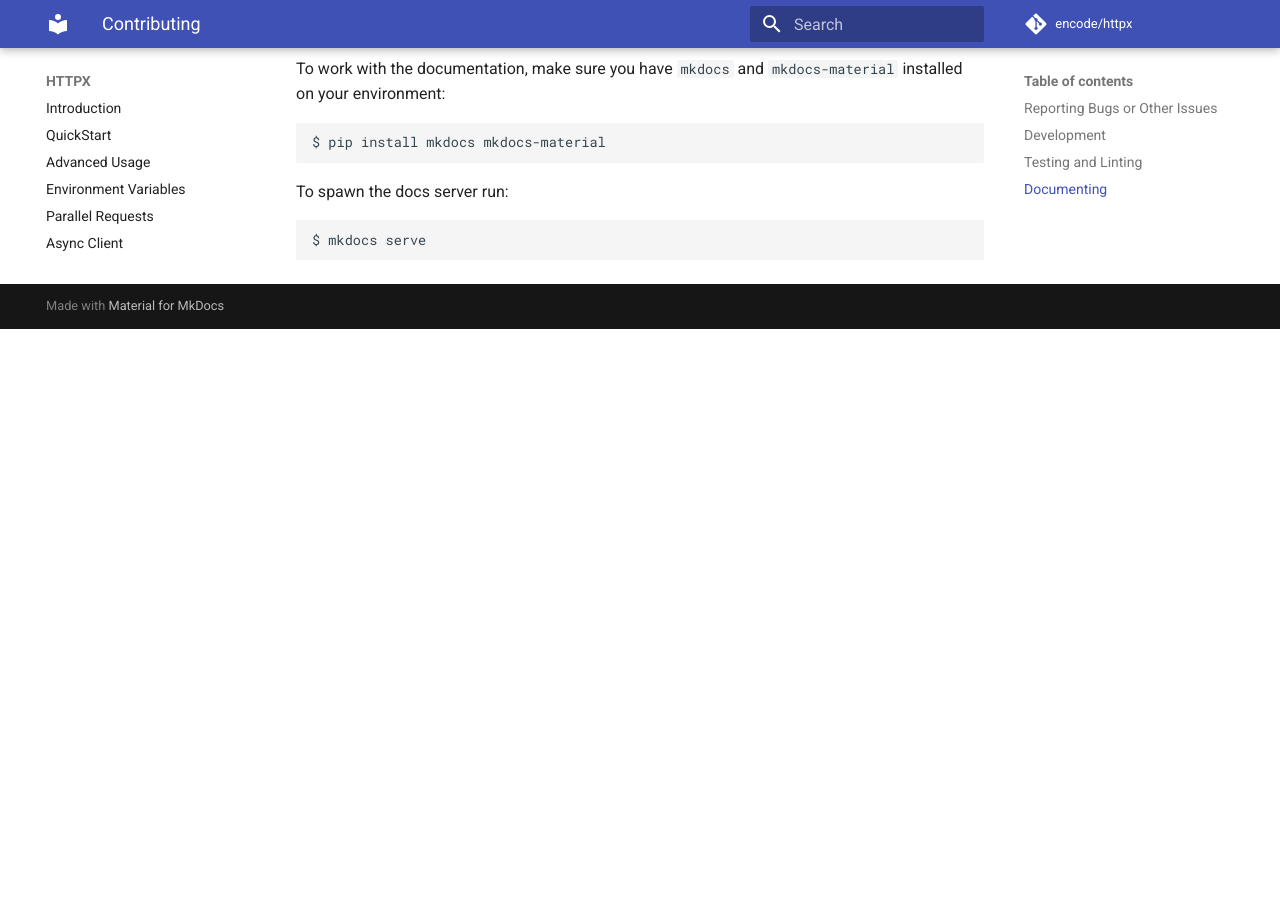
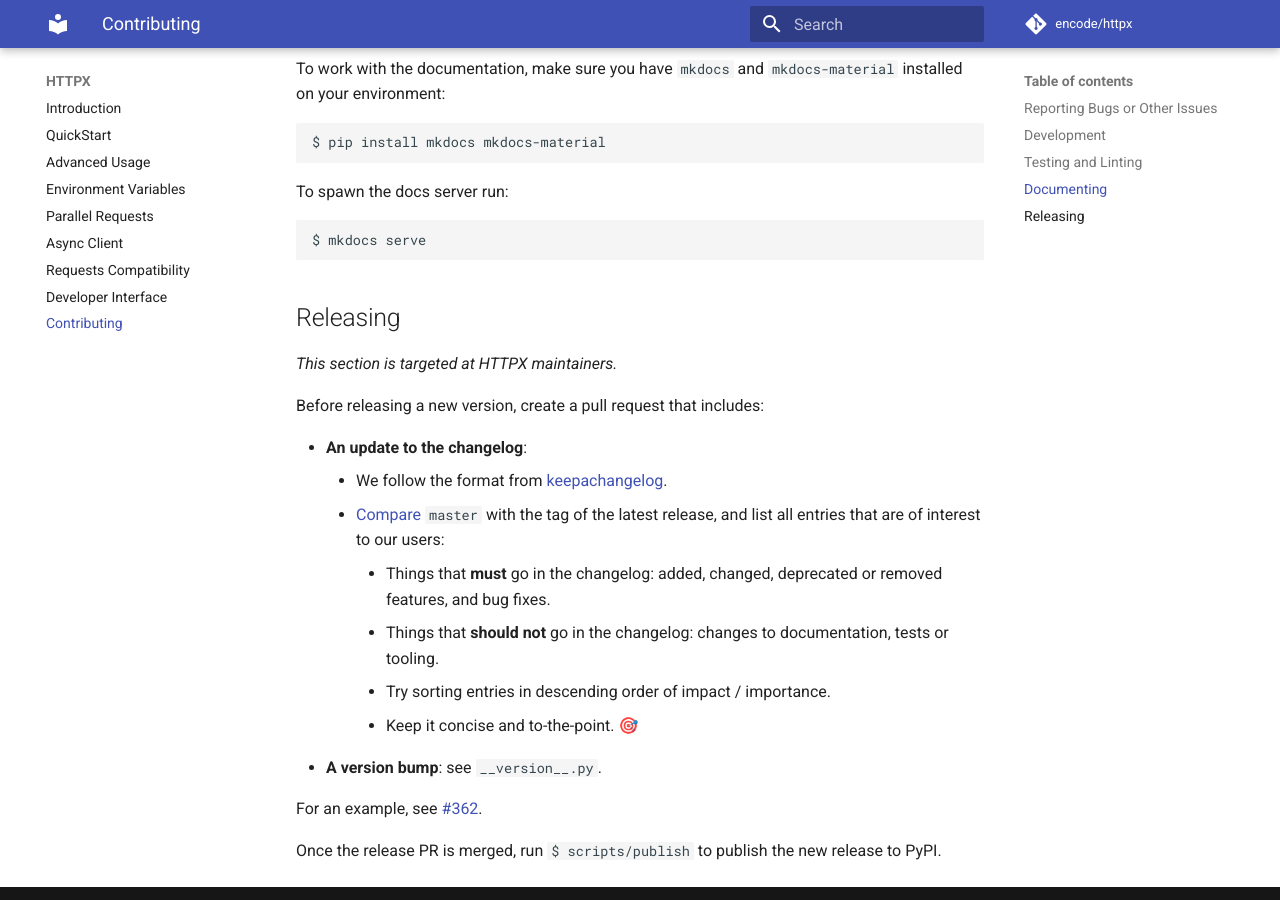
Before and after one commit to CarolinaBentrescas/httpx2, an MkDocs documentation site: the page built from docs/contributing.md, in a window 1280 px wide and 900 px high, scrolled down 2201 px. Built offline with MkDocs 1.6.1 and Material for MkDocs 9.7.7, drawn with Linux system fonts in a browser that asks for light colours; comment, search, counter and statistics services are not loaded; before the commit the page ends 2530 px from its top, so only the background shows below that.

Commit message:
Document the release process (#363)
* Document release process

* Update changelog instructions w/ ref to keepachangelog

* Prettify bullet points

* Add docs deploy to release script

````diff
--- a/docs/contributing.md
+++ b/docs/contributing.md
@@ -114,3 +114,22 @@ To spawn the docs server run:
 ```shell
 $ mkdocs serve
 ```
+
+## Releasing
+
+*This section is targeted at HTTPX maintainers.*
+
+Before releasing a new version, create a pull request that includes:
+
+- **An update to the changelog**:
+    - We follow the format from [keepachangelog](https://keepachangelog.com/en/1.0.0/).
+    - [Compare](https://github.com/encode/httpx/compare/) `master` with the tag of the latest release, and list all entries that are of interest to our users:
+        - Things that **must** go in the changelog: added, changed, deprecated or removed features, and bug fixes.
+        - Things that **should not** go in the changelog: changes to documentation, tests or tooling.
+        - Try sorting entries in descending order of impact / importance.
+        - Keep it concise and to-the-point. 🎯
+- **A version bump**: see `__version__.py`.
+
+For an example, see [#362](https://github.com/encode/httpx/pull/362).
+
+Once the release PR is merged, run `$ scripts/publish` to publish the new release to PyPI.
````
Also changed, not shown: 1 other file.
